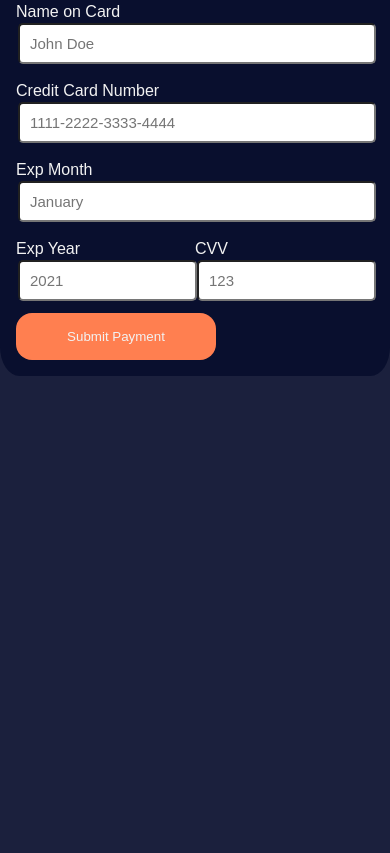
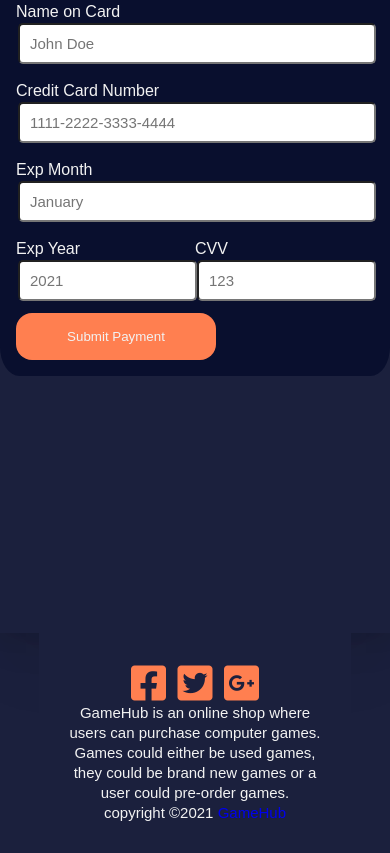
Before and after one commit to Noizenne/Karla-Mae-Rabe_Interaction-Design_CA, a plain HTML site: page checkout.html in a window 390 px wide. Shown: the part 315-1168 px from the top of the page. Before the commit the page ends 948 px from the top, so only its background shows below. Drawn offline with Linux system fonts and the light colour scheme; a web font is replaced by a local one.

Commit message:
Added footer to contacts

```diff
--- a/checkout.html
+++ b/checkout.html
@@ -77,6 +77,19 @@
     </div>
   </section>
 
+  <footer>
+    <div class="footer-content">
+        <ul class="socials">
+            <li><a href="#"><i class="fab fa-facebook-square"></i></a></li>
+            <li><a href="#"><i class="fab fa-twitter-square"></i></a></li>
+            <li><a href="#"><i class="fab fa-google-plus-square"></i></a></li>
+        </ul>
+        <p>GameHub is an online shop where users can purchase computer games. <br>
+         Games could either be used games, they could be brand new games or a user could pre-order games.</p>
+         <p>copyright &copy;2021 <a href="#">GameHub</a></p>
+    </div>
+</footer>
+
   <script src="js/register.js"></script>
 
 </body>
--- a/css/styles.css
+++ b/css/styles.css
@@ -349,7 +349,8 @@ footer {
 }
 
 .footer-content {
-    display: grid;
+    display: flex;
+    flex-direction: column;
     align-items: center;
     justify-content: center;
     color: #f2f2f2;
@@ -360,7 +361,8 @@ footer {
 .socials {
     display: flex;
     align-items: center;
-    justify-content: space-between;
+    justify-content: space-evenly;
+    width: 20%;
 
 }
 
@@ -442,6 +444,11 @@ footer {
         margin-right: 10px;
     }
 
+    .sgame {
+        flex-direction: column;
+        height: auto;
+    }
+
     .sbutton {
         display: flex;
         justify-content: center;
@@ -451,6 +458,7 @@ footer {
     .accountDetails h2 {
         text-align: center;
     }
+
     .lastPurchase, .selling, .wishList {
         flex-direction: column;
     }
@@ -481,6 +489,7 @@ footer {
     .registerForm {
         padding: 0;
     }
+
 }
 
 @media only screen and (max-width: 700px) {
@@ -531,4 +540,8 @@ footer {
         width: 100%;
     }
 
+    .socials {
+        width: 60%;
+    }
+
 }
```
